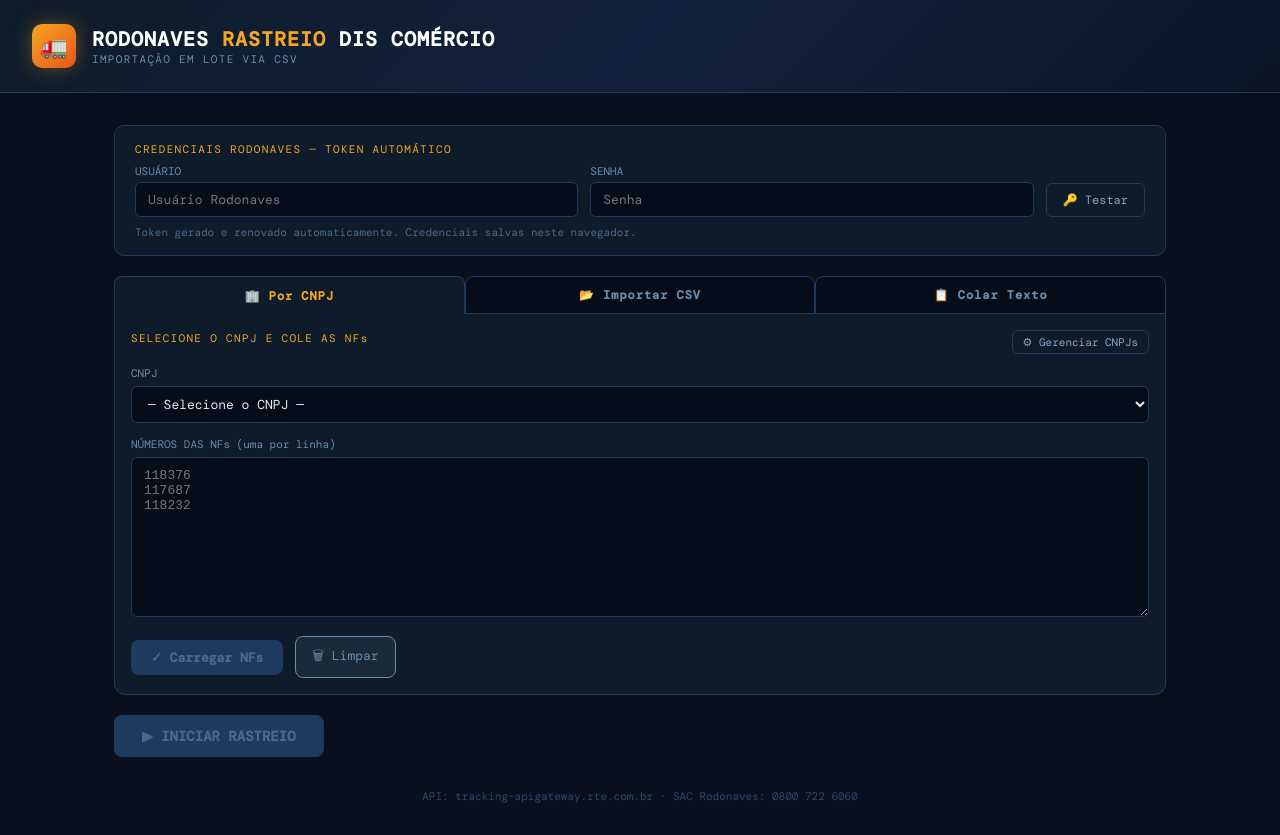
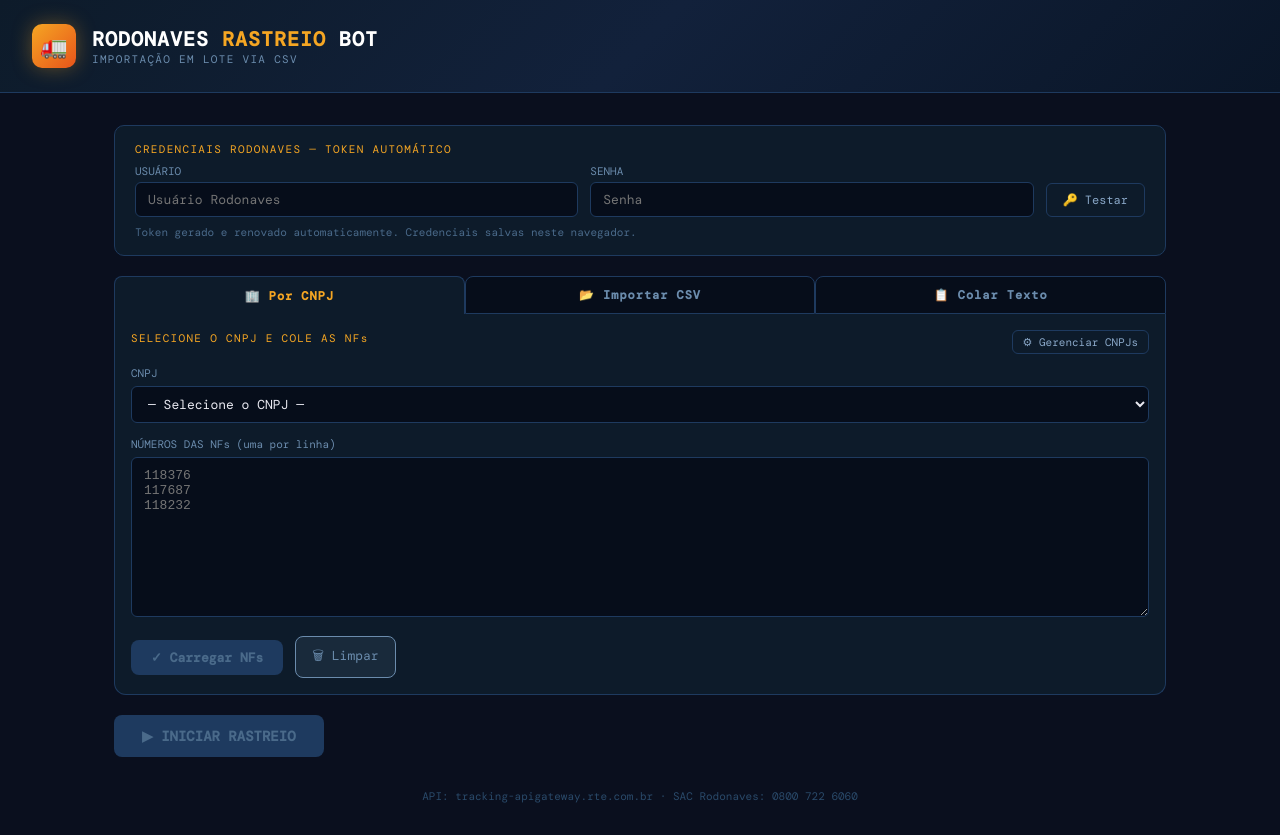
Before and after one commit to alexandreketels-byte/Rastreio-RTE---DIS, a Next.js app: page / in a window 1280 px wide. Built offline with nearby package versions, Linux system fonts and the light colour scheme.

Commit message:
Add files via upload

```diff
--- a/pages/index.js
+++ b/pages/index.js
@@ -1,4 +1,4 @@
-import { useState, useRef, useCallback } from "react";
+import { useState, useRef, useCallback, useEffect } from "react";
 import Papa from "papaparse";
 import Head from "next/head";
 
@@ -138,6 +138,11 @@ export default function Home() {
     return await gerarToken();
   };
 
+  // Gera token automaticamente ao carregar se já tiver credenciais salvas
+  useEffect(() => {
+    if (username && password) gerarToken();
+  }, []);
+
   const handleFile = file => {
     if (!file) return;
     Papa.parse(file,{ header:true, skipEmptyLines:true, delimiter:"", complete:res=>{
@@ -233,7 +238,7 @@ export default function Home() {
   return (
     <>
       <Head>
-        <title>Rodonaves Rastreio - DIS COMÉRCIO</title>
+        <title>Rodonaves Rastreio Bot</title>
         <meta name="viewport" content="width=device-width,initial-scale=1" />
         <link href="https://fonts.googleapis.com/css2?family=DM+Mono:wght@400;500&display=swap" rel="stylesheet" />
       </Head>
@@ -242,7 +247,7 @@ export default function Home() {
         <div style={{ background:"linear-gradient(135deg,#0d1b2a,#12213b,#0a1628)", borderBottom:"1px solid #1e3a5f", padding:"24px 32px", display:"flex", alignItems:"center", gap:16 }}>
           <div style={{ width:44,height:44,borderRadius:10,background:"linear-gradient(135deg,#f5a623,#e8541a)",display:"flex",alignItems:"center",justifyContent:"center",fontSize:22,boxShadow:"0 0 20px rgba(245,166,35,0.35)" }}>🚛</div>
           <div>
-            <div style={{ fontSize:20,fontWeight:700,letterSpacing:"0.05em",color:"#fff" }}>RODONAVES <span style={{color:"#f5a623"}}>RASTREIO</span> DIS COMÉRCIO</div>
+            <div style={{ fontSize:20,fontWeight:700,letterSpacing:"0.05em",color:"#fff" }}>RODONAVES <span style={{color:"#f5a623"}}>RASTREIO</span> BOT</div>
             <div style={{ fontSize:11,color:"#6b8cad",letterSpacing:"0.12em" }}>IMPORTAÇÃO EM LOTE VIA CSV</div>
           </div>
         </div>
```
